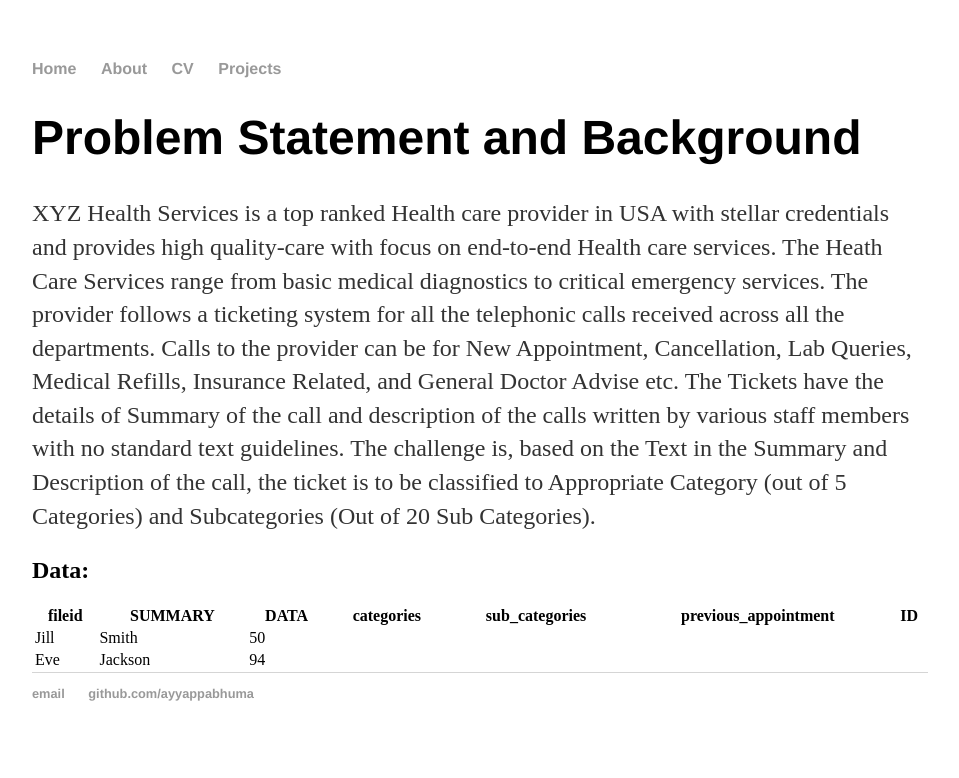
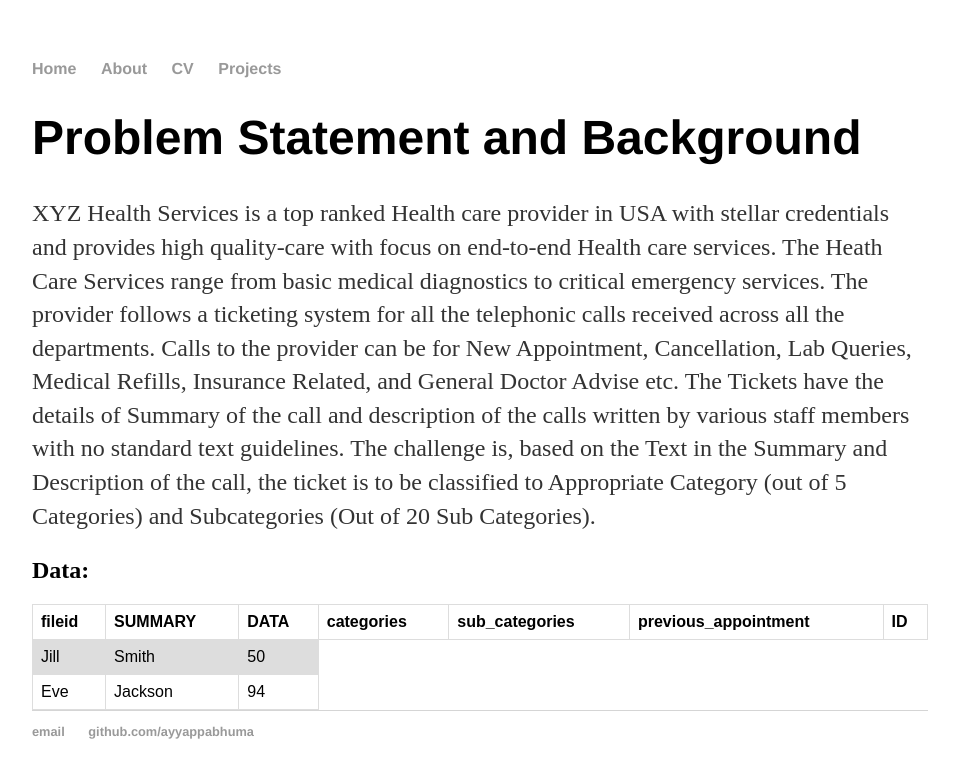
Before and after one commit to abhuma1211/Hello-World, a Jekyll site: the page built from textclassification.html, in a window 1280 px wide. Shown: the top 778 px of the page, without its empty margins (160-1119 px from the left). Built offline with Jekyll 4.4.1, drawn with Linux system fonts in a browser that asks for light colours.

Commit message:
Update textclassification.html

```diff
--- a/textclassification.html
+++ b/textclassification.html
@@ -2,6 +2,25 @@
 layout: default
 title: Text Classification
 ---
+<head>
+<style>
+table {
+  font-family: arial, sans-serif;
+  border-collapse: collapse;
+  width: 100%;
+}
+
+td, th {
+  border: 1px solid #dddddd;
+  text-align: left;
+  padding: 8px;
+}
+
+tr:nth-child(even) {
+  background-color: #dddddd;
+}
+</style>
+</head>
 <div class="blurb">
 	<h1>Problem Statement and Background</h1>
 		<p>XYZ Health Services is a top ranked Health care provider in USA with stellar credentials and
```
